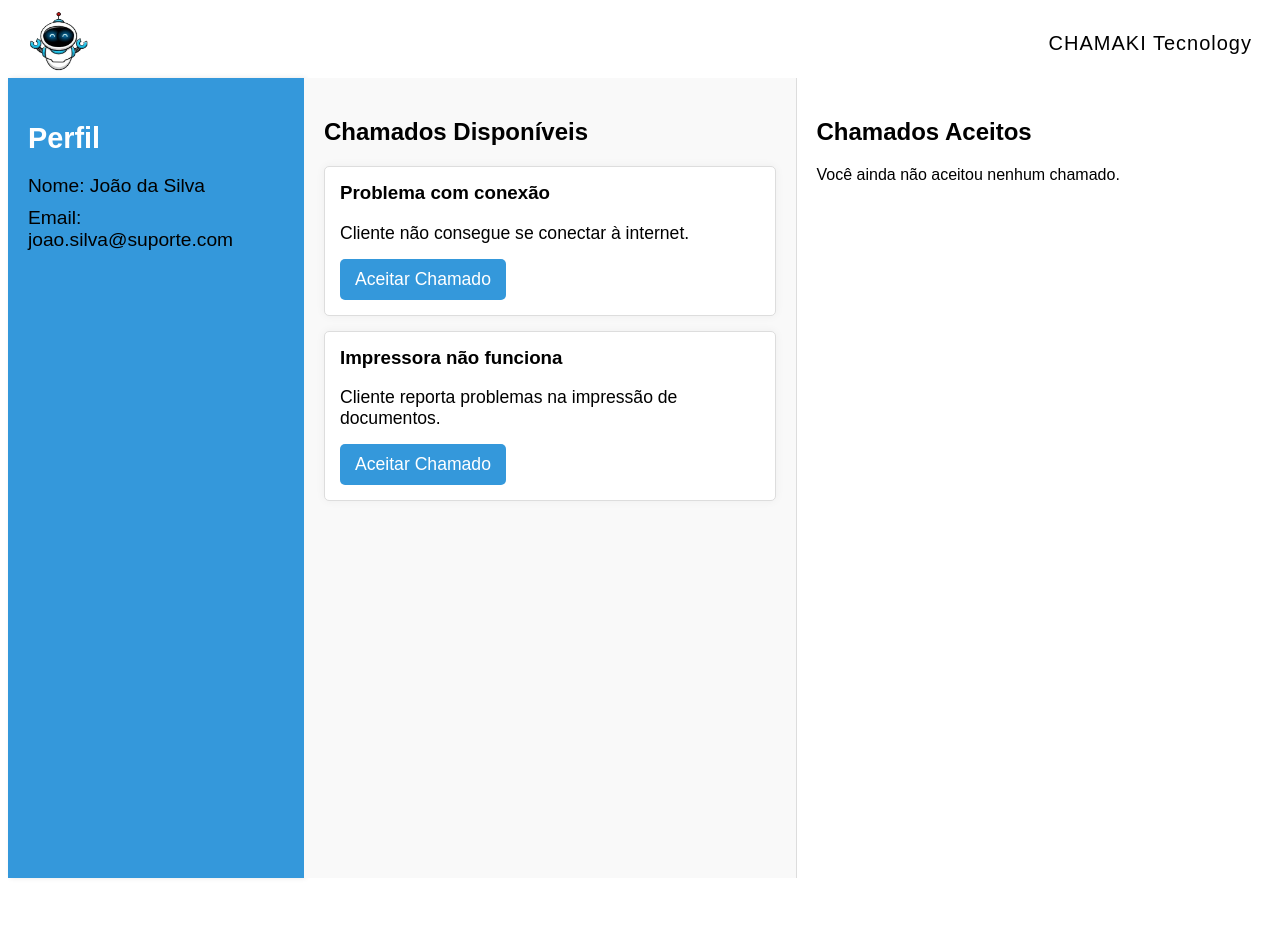
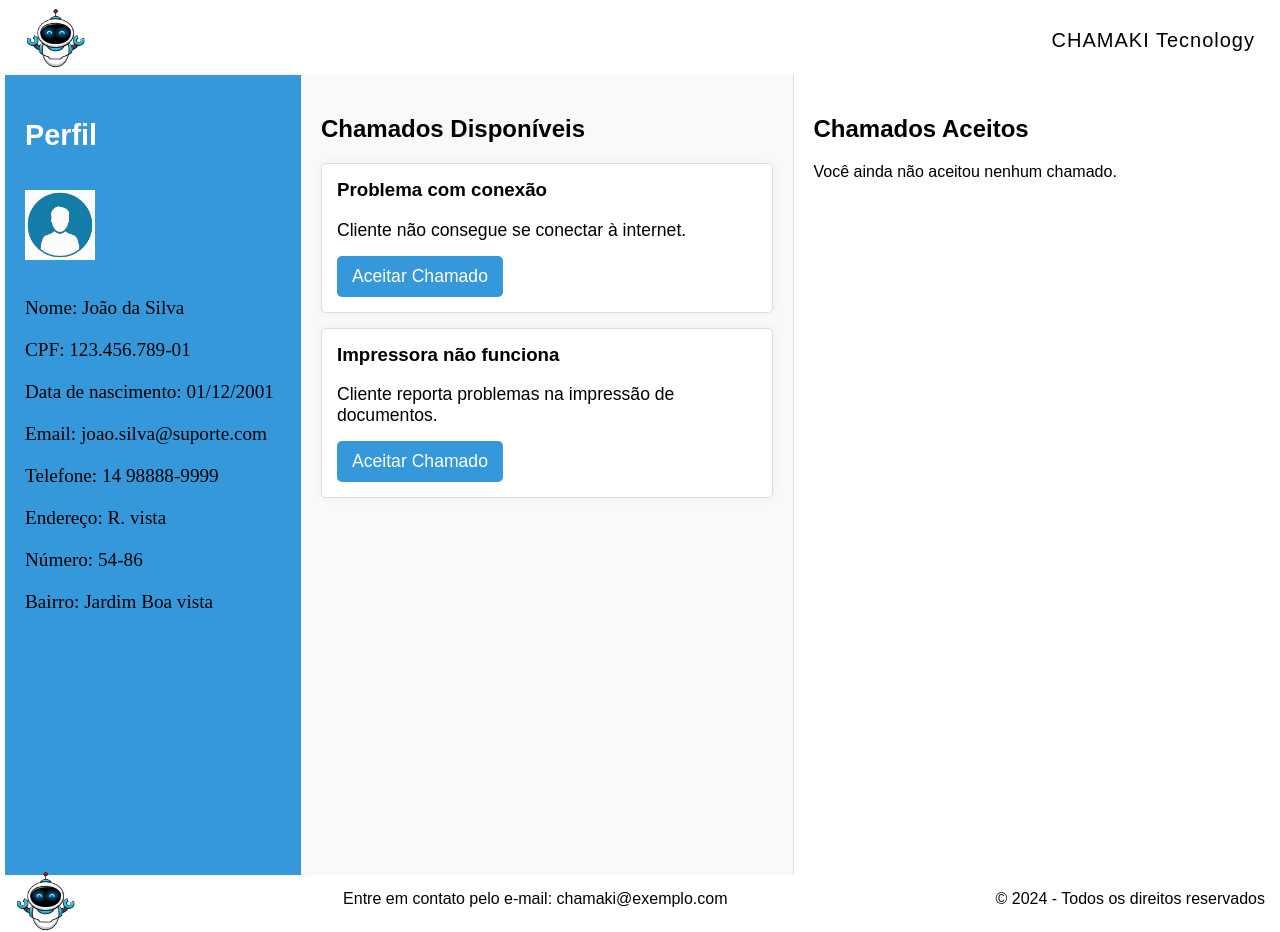
Before and after one commit to Anafcamargo/ProjetoIntegrador, a React (Create React App) app: page /Voluntario in a window 1280 px wide. Before the commit the page ends 886 px from the top, so only its background shows below. Built offline with nearby package versions, Linux system fonts and the light colour scheme.

Commit message:
alterações tela voluntario,resolver Ranking

```diff
--- a/src/estilo/estilo.css
+++ b/src/estilo/estilo.css
@@ -184,13 +184,10 @@ code {
   width: 100%;
   }
 
-
-
-
 .container-ranking{
 background-color: #f4f4f4;
-width: 100vw;
-height: 600px;
+width: 195vh;
+height: 500px;
 text-align: center;
 font-size: 30px;
 font-weight: bold;
@@ -1061,9 +1058,15 @@ position: absolute;
   margin-bottom: 20px;
 }
 
-.profile-details p {
+.profile-details{
   font-size: 1.2em;
   margin: 10px 0;
+  font-family:"Poppins-extralight";
+}
+
+.fotoperfil{
+  display: flex;
+  align-items: center;
 }
 
 /* Estilo da seção de chamados */
--- a/src/index.css
+++ b/src/index.css
@@ -1,8 +1,8 @@
 
 body {
-    margin: 8;
+    margin: 5px;
     font-family: "Poppins", sans-serif;
-    font-weight: 150px;
+    font-weight: 160px;
     font-style: normal;
   }
 
--- a/src/paginas/tela+usuario.tsx
+++ b/src/paginas/tela+usuario.tsx
@@ -3,6 +3,7 @@ import Cabecalho from "../componentes/cabecalho";
 import React, { useState } from 'react';
 import '../estilo/estilo.css'
 import Cabecalho2 from "../componentes/cabecalho2";
+import Rodape from "../componentes/rodape";
 
 function Teladeusuario() {
   const [formSubmitted, setFormSubmitted] = useState(false);
@@ -13,8 +14,8 @@ function Teladeusuario() {
   };
 
   return (
-    <body className="BodyUsuario">
-        <Cabecalho2/>
+    <><Cabecalho2 /><body className="BodyUsuario">
+
       <div className="containerTelaUsuario">
 
         {!formSubmitted ? (
@@ -27,10 +28,10 @@ function Teladeusuario() {
               <input type="text" id="name" name="name" required placeholder="Nome Completo" className="inputsUsuario" />
 
               <h2 className="tesxtoinicalusuario"> <label htmlFor="contact" className="labelUsuario">Telefone:</label> </h2>
-            <input type="text" id="contact" name="contact" required placeholder="( ) 99999-9999" className="inputsUsuario"/>
+              <input type="text" id="contact" name="contact" required placeholder="( ) 99999-9999" className="inputsUsuario" />
 
               <h2 className="tesxtoinicalusuario"> <label htmlFor="issue" className="labelUsuario">Descreva o seu Problema:</label> </h2>
-            <textarea id="issue" name="issue" rows= {5} required placeholder="Descreva o seu problema técnico de maneira simples e direta"></textarea>
+              <textarea id="issue" name="issue" rows={5} required placeholder="Descreva o seu problema técnico de maneira simples e direta"></textarea>
 
               <h2 className="tesxtoinicalusuario"> <label htmlFor="urgency" className="labelUsuario">Categorias:</label> </h2>
               <select id="urgency" name="urgency">
@@ -50,7 +51,8 @@ function Teladeusuario() {
           </div>
         )}
       </div>
-    </body>
+      <Rodape />
+    </body></>
   );
 }
 
--- a/src/paginas/tela_voluntario.tsx
+++ b/src/paginas/tela_voluntario.tsx
@@ -1,5 +1,6 @@
 import React, { useState } from 'react';
 import Cabecalho2 from '../componentes/cabecalho2';
+import Rodape from '../componentes/rodape';
 import '../estilo/estilo.css';
 
 // Interface do chamado
@@ -34,17 +35,34 @@ function TelaVoluntario() {
     );
   };
 
+
+
   return (
     <><Cabecalho2 />
 
     <div className="suporte-container">
       {/* Perfil do usuário à esquerda */}
+
       <div className="profile-section">
         <h2>Perfil</h2>
+        <br />
+        <img className='fotoperfil' src="OIP.png" alt=""
+            width= '70px' height='70px' />
+            <br />
+
         <div className="profile-details">
           <p>Nome: João da Silva</p>
+          <p>CPF: 123.456.789-01</p>
+          <p>Data de nascimento: 01/12/2001</p>
           <p>Email: joao.silva@suporte.com</p>
+          <p>Telefone: 14 98888-9999</p>
+          <p>Endereço: R. vista</p>
+          <p>Número: 54-86</p>
+          <p>Bairro: Jardim Boa vista</p>
         </div>
+        <br />
+
+
       </div>
 
       {/* Chamados disponíveis */}
@@ -78,7 +96,7 @@ function TelaVoluntario() {
           <p>Você ainda não aceitou nenhum chamado.</p>
         )}
       </div>
-    </div></>
+    </div> <Rodape/></>
   );
 }
 
```
Also changed, not shown: src/paginas/alterarPerfilVoluntario.tsx (added, +23 -0 lines), public/OIP.png (added), public/iconeperfil.png (added). Lines whose indentation alone changed are shown as unchanged.
